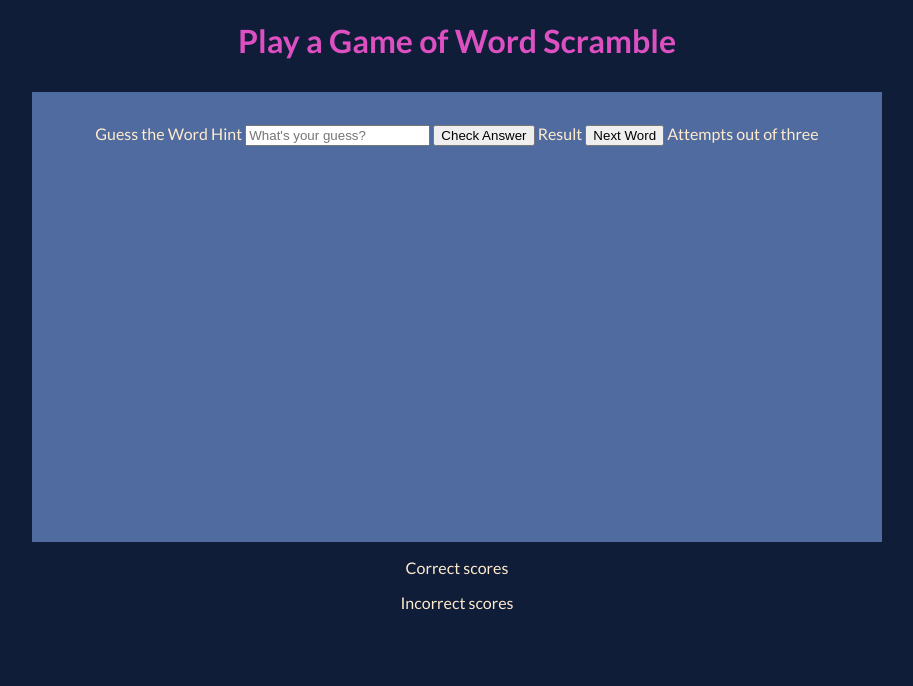
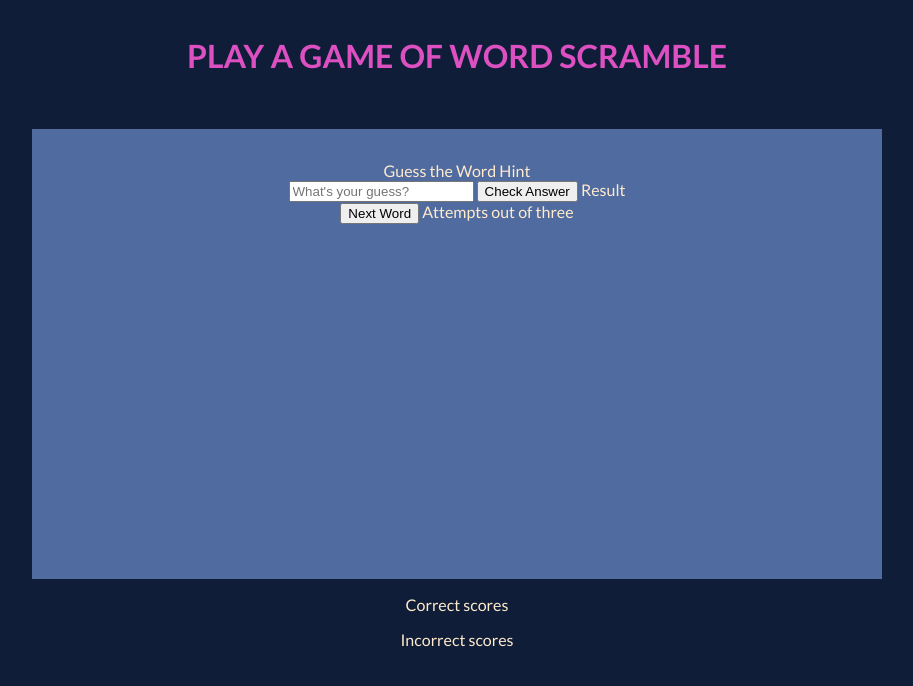
Before and after one commit to CeciliaSG/pp2_wordScramble, a plain HTML site: page index.html in a window 1280 px wide. Shown: the whole page, without its empty margins (183-1096 px from the left). Drawn offline with Linux system fonts and the light colour scheme.

Commit message:
Add css to body and game area, add divs to html

```diff
--- a/assets/css/style.css
+++ b/assets/css/style.css
@@ -5,21 +5,27 @@ body {
     font-family: lato, sans-serif;
     text-align: center;
     color: blanchedalmond;
+    display: flex;
+    flex-direction: column;
+    margin: 15px;
 }
 
-h1{
+h1 {
     color: #DD50C2;
+    text-transform: uppercase;
 }
 
 .game-area {
     background-color: #506B9F;
     box-sizing: border-box;
-    width: 80%;
-    height: 70vh;
+    width: 85%;
+    height: 75vh;
     max-width: 850px;
     max-height: 450px;
     margin-right: auto;
     margin-left: auto;
     padding-top: 2rem;
     margin-top: 2rem;
+    display: flex;
+    flex-direction: column;
 }
--- a/index.html
+++ b/index.html
@@ -1,16 +1,18 @@
 <!DOCTYPE html>
 <html lang="en">
   <head>
-    <meta charset="UTF-8">
-    <meta http-equiv="X-UA-Compatible" content="IE=edge">
-    <meta name="viewport" content="width=device-width, initial-scale=1.0">
+    <meta charset="UTF-8" />
+    <meta http-equiv="X-UA-Compatible" content="IE=edge" />
+    <meta name="viewport" content="width=device-width, initial-scale=1.0" />
 
     <!-- Google fonts-->
 
-    <link href="https://fonts.googleapis.com/css2?family=Lato:ital,wght@0,100;0,300;0,400;0,700;0,900;1,100;1,300;1,400;1,700&display=swap"
-        rel="stylesheet">
+    <link
+      href="https://fonts.googleapis.com/css2?family=Lato:ital,wght@0,100;0,300;0,400;0,700;0,900;1,100;1,300;1,400;1,700&display=swap"
+      rel="stylesheet"
+    />
 
-    <link rel="stylesheet" href="assets/css/style.css">
+    <link rel="stylesheet" href="assets/css/style.css" />
 
     <title>Word Scramble</title>
   </head>
@@ -18,18 +20,29 @@
     <h1 class="h1-heading">Play a Game of Word Scramble</h1>
 
     <div class="game-area">
+      <div class="guess-word">
         <span class="scrambled-word">Guess the Word</span>
         <span class="hint">Hint</span>
-<input type="text"  class="player-input" placeholder="What's your guess?">
+      </div>
+      <div class="input">
+        <input
+          type="text"
+          class="player-input"
+          placeholder="What's your guess?"
+        />
 
         <button class="btn" id="check-answer">Check Answer</button>
 
         <span id="result">Result</span>
+      </div>
 
+      <div>
         <button class="btn" id="next-word">Next Word</button>
 
         <span class="attempts">Attempts out of three</span>
       </div>
+    </div>
+
     <div class="score-area">
       <p>Correct scores</p>
       <p>Incorrect scores</p>
```
Lines whose indentation alone changed are shown as unchanged.
